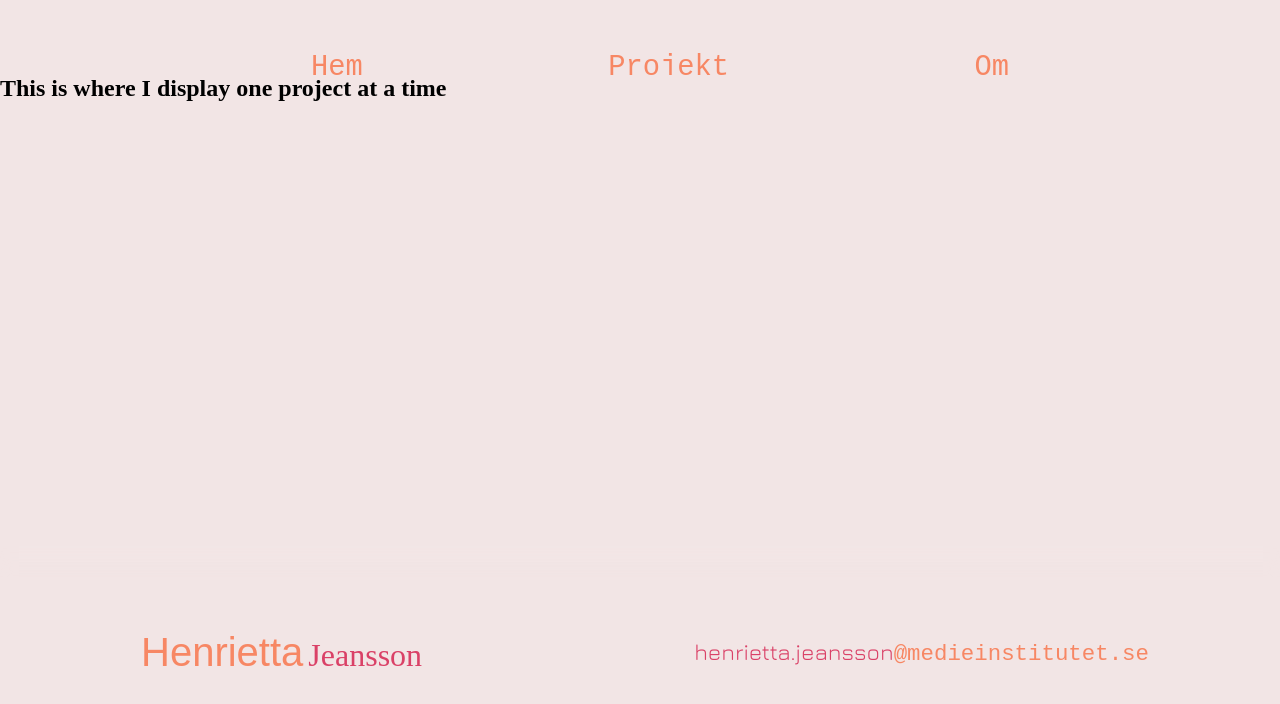
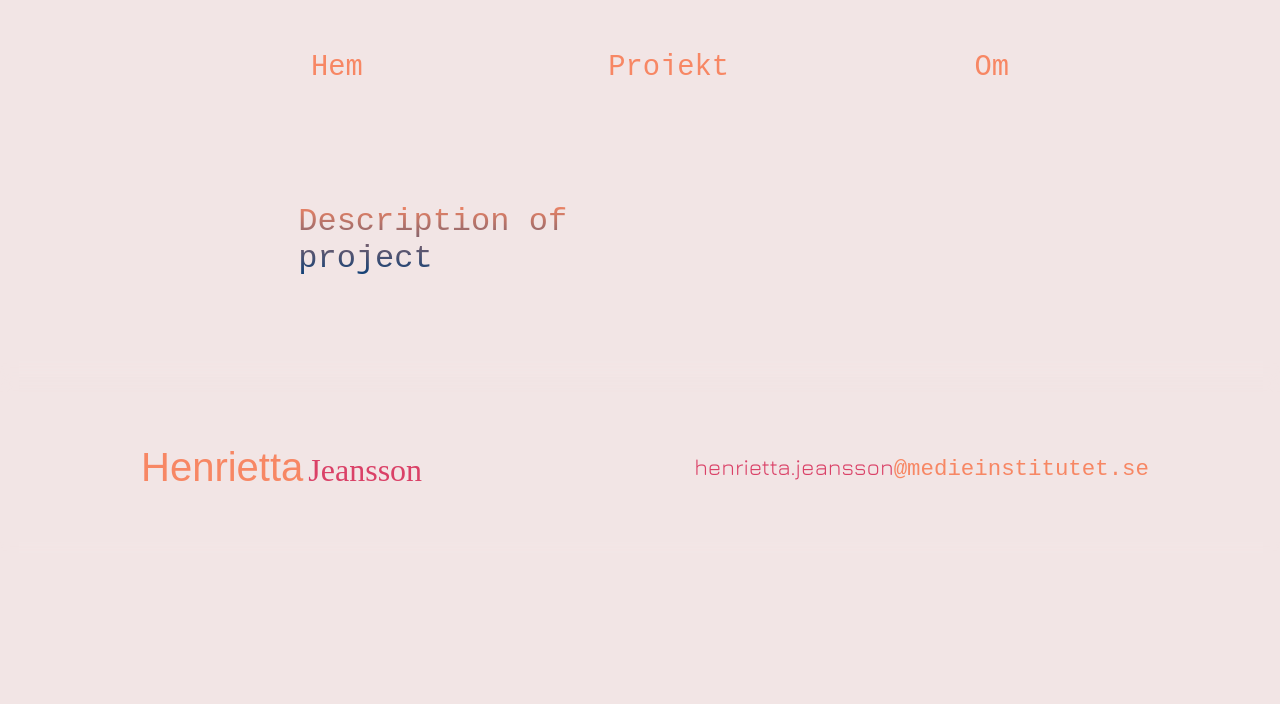
Before and after one commit to henriettajeans/portfolio, a React (Create React App) app: page /project/1 in a window 1280 px wide. Shown: the top 704 px of the page. Built offline with nearby package versions, Linux system fonts and the light colour scheme; no server answers; a web font is replaced by a local one.

Commit message:
more details in project page

```diff
--- a/package.json
+++ b/package.json
@@ -14,6 +14,7 @@
     "octokit": "^2.0.14",
     "react": "^18.2.0",
     "react-dom": "^18.2.0",
+    "react-icons": "^4.7.1",
     "react-router-dom": "^6.8.1",
     "react-scripts": "5.0.1",
     "typescript": "^4.9.5",
--- a/src/components/about/about.tsx
+++ b/src/components/about/about.tsx
@@ -1,10 +1,12 @@
 import { Link } from "react-router-dom"
+import { VscGithubInverted } from "react-icons/vsc";
 
 export const About =()=>{
     return(
         <><h1>A little bit about me</h1>
         <p>A link to my resume ___</p>
         <p>My linkedin profile <Link to="https://www.linkedin.com/in/henrietta-jeansson/">right here</Link></p>
+        <p> Check out my <VscGithubInverted/></p>
         </>
     )
 }
--- a/src/components/footer/footer.tsx
+++ b/src/components/footer/footer.tsx
@@ -11,8 +11,8 @@ export const Footer =()=>{
                 <span className="footer-container__name__last">Jeansson</span>
             </section>
             <section className="footer-container__mail">
-                <Link to="henrietta.jeansson@medieinstitutet.se" className="footer-container__mail__1">henrietta.jeansson</Link>
-                <Link to="henrietta.jeansson@medieinstitutet.se" className="footer-container__mail__2">@medieinstitutet.se</Link>
+                <Link to="mailto:henrietta.jeansson@medieinstitutet.se" className="footer-container__mail__1">henrietta.jeansson</Link>
+                <Link to="mailto:henrietta.jeansson@medieinstitutet.se" className="footer-container__mail__2">@medieinstitutet.se</Link>
             </section>
         </section>
     )
--- a/src/components/project/project.scss
+++ b/src/components/project/project.scss
@@ -3,4 +3,77 @@
 
 .project-component{
     height: 400px;
+    &__title{
+        font-family: v.$mono;
+        font-size: 3em;
+        margin-left: 10%;
+        background:
+        -webkit-linear-gradient(v.$coral, v.$yale-blue);
+        -webkit-background-clip: text;
+        -webkit-text-fill-color: transparent;
+        margin-bottom: 5%;
+        margin-top: 3%;
+
+        @include m.tablet{
+            font-size: 4em;
+        }
+    }
+    &__flex{
+        margin-top: 10%;
+    &__desctitle{
+        font-family: v.$mono;
+        font-size: 2em;
+        margin-left: 10%;
+        background:
+        -webkit-linear-gradient(v.$coral, v.$yale-blue);
+        -webkit-background-clip: text;
+        -webkit-text-fill-color: transparent;
+        flex-direction: column;
+    }
+    &__desc{
+        width: 90%;
+
+        display: flex;
+        justify-content: center;
+
+    }
 }
+        @include m.desktop{
+                height: 100%;
+                width:100%;
+                display: flex;
+                gap:10%;
+
+                &__title{
+                    font-family: v.$sans;
+                    font-size: 5em;
+                    margin-left: 10%;
+                    background:
+                    -webkit-linear-gradient(v.$coral, v.$yale-blue);
+                    -webkit-background-clip: text;
+                    -webkit-text-fill-color: transparent;
+                    margin-bottom: 5%;
+                    margin-top: 10%;
+                }
+            &__flex{
+                margin-top: 10%;
+                display: flex;
+                flex-direction: column;
+            &__desctitle{
+                font-family: v.$mono;
+                font-size: 2em;
+                margin-left: 10%;
+                background:
+                -webkit-linear-gradient(v.$coral, v.$yale-blue);
+                -webkit-background-clip: text;
+                -webkit-text-fill-color: transparent;
+                flex-direction: column;
+                margin-bottom: 3%;
+            }
+            &__desc{
+                width: 80%;
+            font-size: 1.1em;
+                }
+            }
+        }
+}
--- a/src/components/project/project.tsx
+++ b/src/components/project/project.tsx
@@ -1,20 +1,43 @@
+
 import { useEffect, useState } from "react";
-import { IProject } from "../../models/IProjects";
+import { useParams } from "react-router-dom";
+import { IRepo } from "../../models/IProjects";
+import { GetRepoById } from "../../services/getRepoById";
 import './project.scss'
 
 
-export interface IProjectProps{
-    project?: IProject;
+
+
+export const Project = (() => {
+
+  const [project, setProject] = useState <IRepo>();
+    const { id } = useParams();
+
+
+    useEffect(() => {
+      getDataById();
+    },[]);
+      const getDataById = async () =>{
+        if (id) {
+          let response = await GetRepoById( id! );
+          //console.log('response in project', response)
+          //if (response.project) {
+          //setProject(response.project);
+          //}
+          setProject(response);
+      }
 }
-
-export const Project = ((props: IProjectProps) => {
-
     return (<>
       <article className="project-component">
-        <h1>This is where I display one project at a time {props.project?.name}</h1>
-      <p>{props.project?.html_url}</p>
-
+        <h1 className="project-component__title">{project?.name}</h1>
+        <div className="project-component__flex">
+          <span className="project-component__flex__date">{project?.created_at}</span>
+        <p className="project-component__flex__url">{project?.html_url}</p>
+        <p className="project-component__flex__desctitle">Description of project</p>
+        <p className="project-component__flex__desc">{project?.description}</p>
+        </div>
       </article>
-      {console.log(props.project?.name)}
+      {/* {project?.id} */}
       </>
-    ); }  )
+    );
+  })
--- a/src/components/projects/projects.tsx
+++ b/src/components/projects/projects.tsx
@@ -1,18 +1,15 @@
 import { useEffect, useState } from "react";
-import { useNavigate, Link, useOutletContext, useParams } from "react-router-dom";
-import { ProjectContext } from "../../App";
+import { useNavigate, Link } from "react-router-dom";
 import { IProject } from "../../models/IProjects";
 import { getProjects } from "../../services/getProjects";
 import './projects.scss';
 
 export const Projects=()=>{
     const [projects, setProjects] = useState<IProject[]>([]);
-    const routeParams = useParams;
+
     const navigate =useNavigate();
 
-    const showOneProject = () => {
-        navigate(`/project/${projects}`);
-      };
+
     useEffect(() => {
         const getData = async () => {
           let projects = await getProjects();
@@ -24,6 +21,11 @@ export const Projects=()=>{
             getData();
         }
     });
+
+
+    const showOneProject = () => {
+        navigate(`/about`);
+      };
 
     let html = projects.map ((project) =>{
         return(
@@ -47,7 +49,7 @@ export const Projects=()=>{
     </section>
     <div className="myProjects--container">
     {html}
-    <button onClick={showOneProject}>Kolla på ett project!</button>
+    <button onClick={showOneProject}>Låt mig berätta lite om mig själv</button>
     </div>
     </>
     </>);
--- /dev/null
+++ b/src/services/getRepoById.ts
@@ -0,0 +1,14 @@
+import axios from "axios";
+import { IRepo } from "../models/IProjects";
+
+interface ITempRepo {
+    id: string;
+}
+
+
+export const GetRepoById = async (id:string): Promise<IRepo> =>{
+    let response =  await axios.get<any>("https://api.github.com/users/henriettajeans/repos" );
+    console.log('getrepobyid', response, id);
+    return response.data.filter((repo: ITempRepo) => String(repo.id) === id)[0];
+
+};
```
Also changed, not shown: src/models/IProjects.ts (+12 -1 lines), 1 other file (tests, documents, lock files or other folders).
